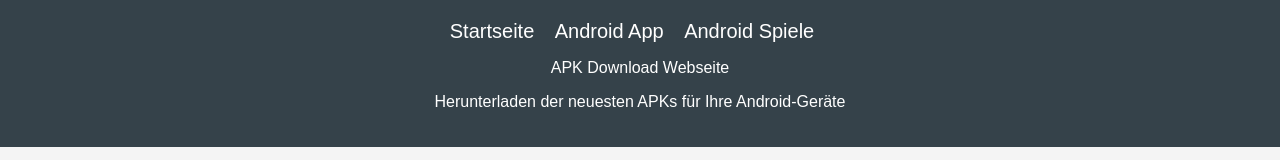
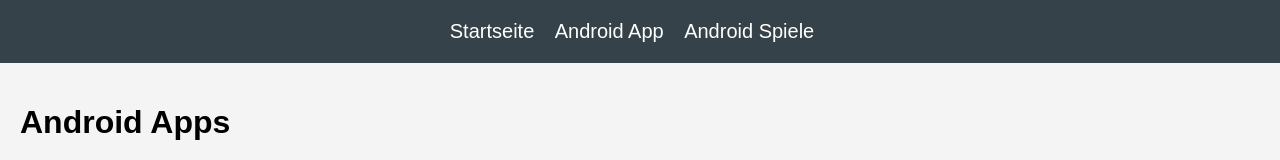
Before and after one commit to faresalig/My-Template, a plain HTML site: page index.html in a window 1280 px wide. Shown: the top 160 px of the page. Drawn offline with Linux system fonts and the light colour scheme.

Commit message:
index.html

```diff
--- a/index.html
+++ b/index.html
@@ -21,8 +21,6 @@
              </ul>
         </nav>
 
-        <p>APK Download Webseite</p>
-        <p>Herunterladen der neuesten APKs für Ihre Android-Geräte</p>
     </header>
 
 
```
